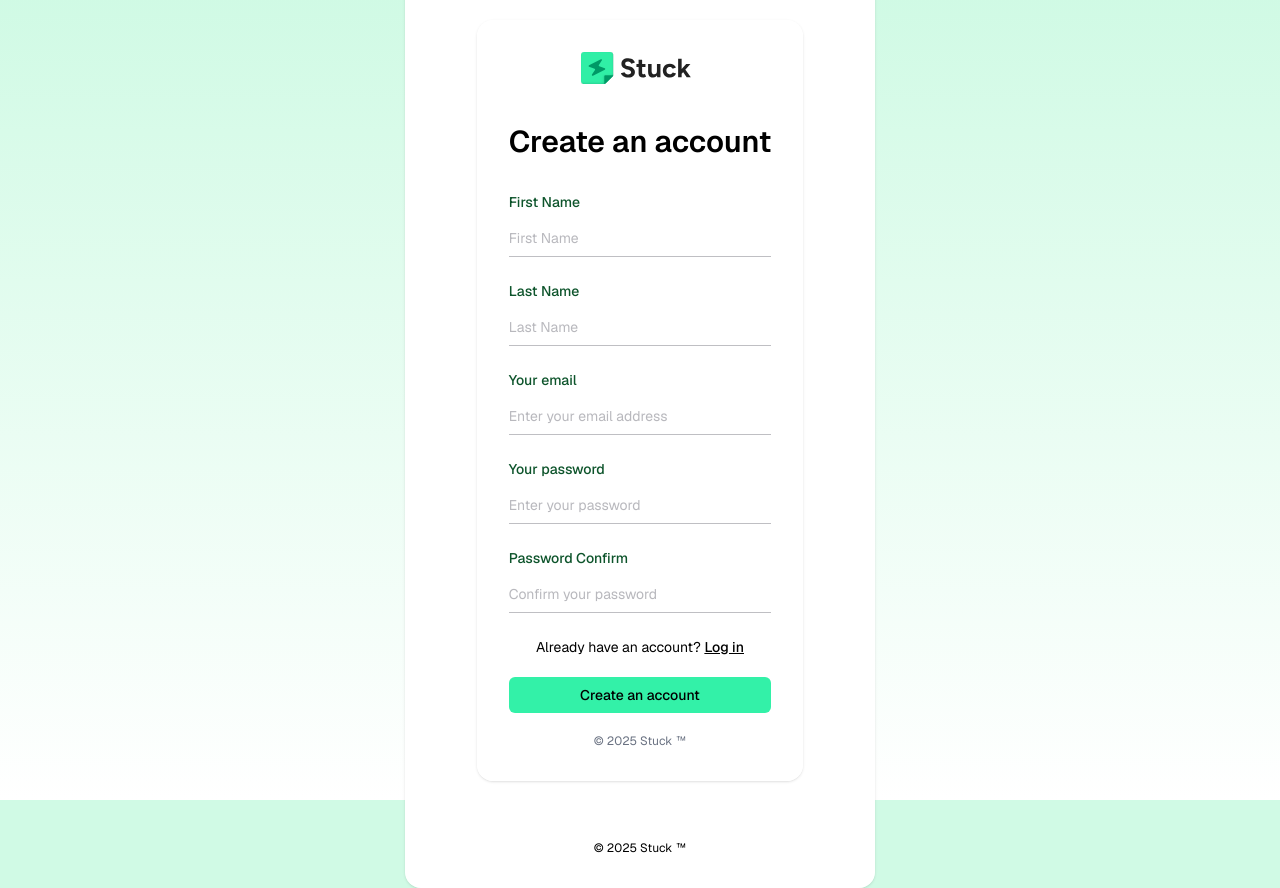
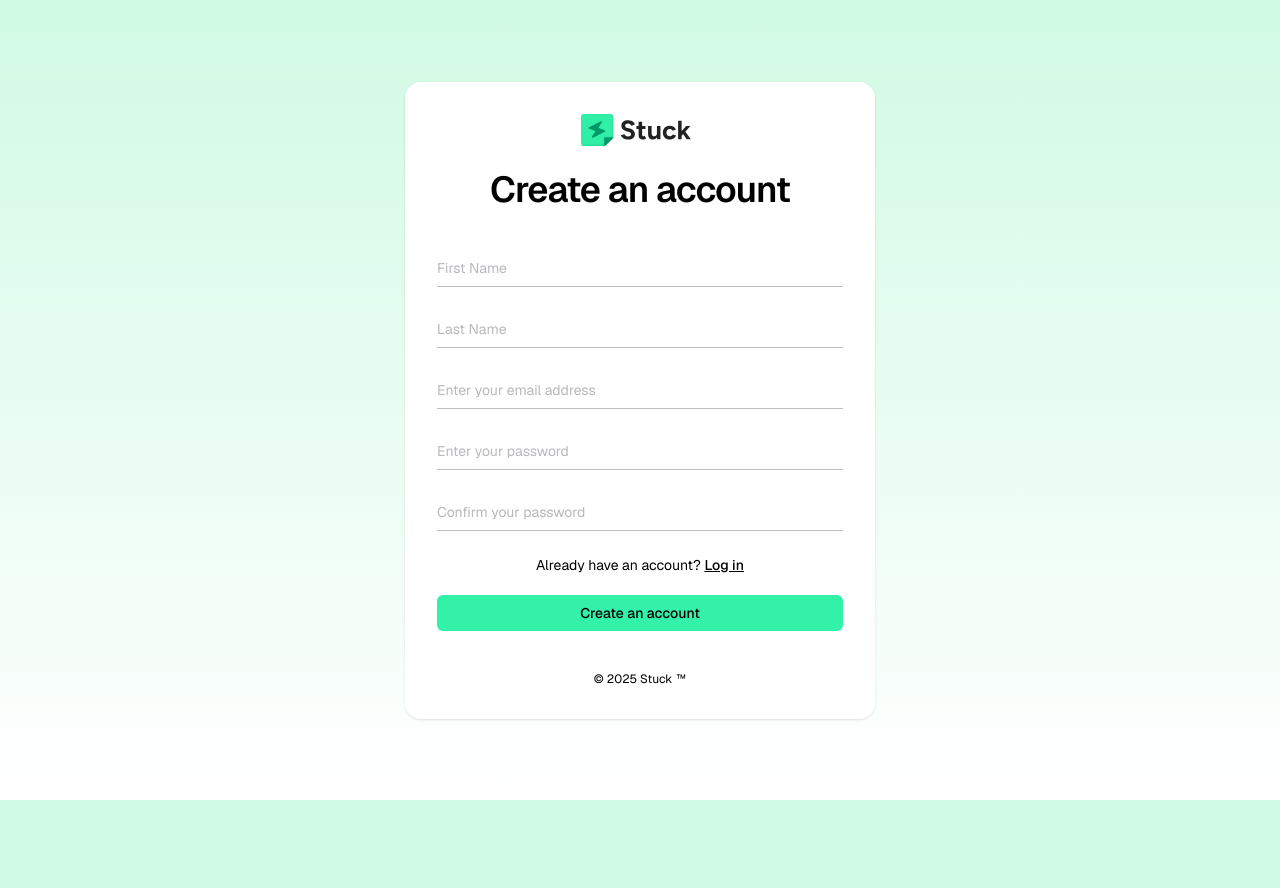
Before and after one commit to elsatafilajj/react-internship-project, a React (Vite) app: page /register in a window 1280 px wide. After the commit the page ends 800 px from the top, so only its background shows below. Built offline with nearby package versions, Linux system fonts and the light colour scheme; no server answers.

Commit message:
fix/fix signup form layout

```diff
--- a/src/components/RegisterForm/index.tsx
+++ b/src/components/RegisterForm/index.tsx
@@ -41,24 +41,17 @@ export const RegisterForm = () => {
   });
 
   return (
-    <div className="flex flex-col items-center justify-center px-6 py-8 mx-auto h-screen lg:py-0">
-      <div className="max-w-[450px] w-full rounded-2xl shadow dark:border md:mt-0  xl:p-0">
-        <div className="p-6 space-y-6 md:space-y-10 sm:p-8 bg-white  rounded-2xl flex flex-col">
-          <a
-            href="#"
-            className="flex items-center justify-center text-2xl font-semibold text-green-900"
-          >
-            <img className="h-8 mr-2" src="/logo-full.svg" alt="logo" />
-          </a>
-          <h1 className="text-2xl md:text-3xl font-semibold text-center text-black mb-8">
+    <>
+      <div className="flex items-center flex-col justify-center">
+        <h1 className="text-3xl font-semibold leading-wide tracking-tight text-black md:text-4xl">
           Create an account
         </h1>
+      </div>
       <form onSubmit={formik.handleSubmit} className="space-y-6">
         <Input
           id="firstname"
           type="text"
           name="firstName"
-              label="First Name"
           placeholder="First Name"
           value={formik.values.firstName}
           onChange={formik.handleChange}
@@ -68,7 +61,6 @@ export const RegisterForm = () => {
           id="lastname"
           type="text"
           name="lastName"
-              label="Last Name"
           placeholder="Last Name"
           value={formik.values.lastName}
           onChange={formik.handleChange}
@@ -78,7 +70,6 @@ export const RegisterForm = () => {
           id="email"
           type="text"
           name="email"
-              label="Your email"
           placeholder="Enter your email address"
           value={formik.values.email}
           onChange={formik.handleChange}
@@ -88,7 +79,6 @@ export const RegisterForm = () => {
           id="password"
           type="password"
           name="password"
-              label="Your password"
           placeholder="Enter your password"
           value={formik.values.password}
           onChange={formik.handleChange}
@@ -98,7 +88,6 @@ export const RegisterForm = () => {
           id="passwordConfirm"
           type="password"
           name="passwordConfirm"
-              label="Password Confirm"
           placeholder="Confirm your password"
           value={formik.values.passwordConfirm}
           onChange={formik.handleChange}
@@ -112,13 +101,8 @@ export const RegisterForm = () => {
             </Link>
           </div>
           <Button type="submit">Create an account</Button>
-              <p className="text-xs text-center text-gray-500">
-                © {new Date().getFullYear()} Stuck ™
-              </p>
         </div>
       </form>
-        </div>
-      </div>
-    </div>
+    </>
   );
 };
```
Lines whose indentation alone changed are shown as unchanged.
